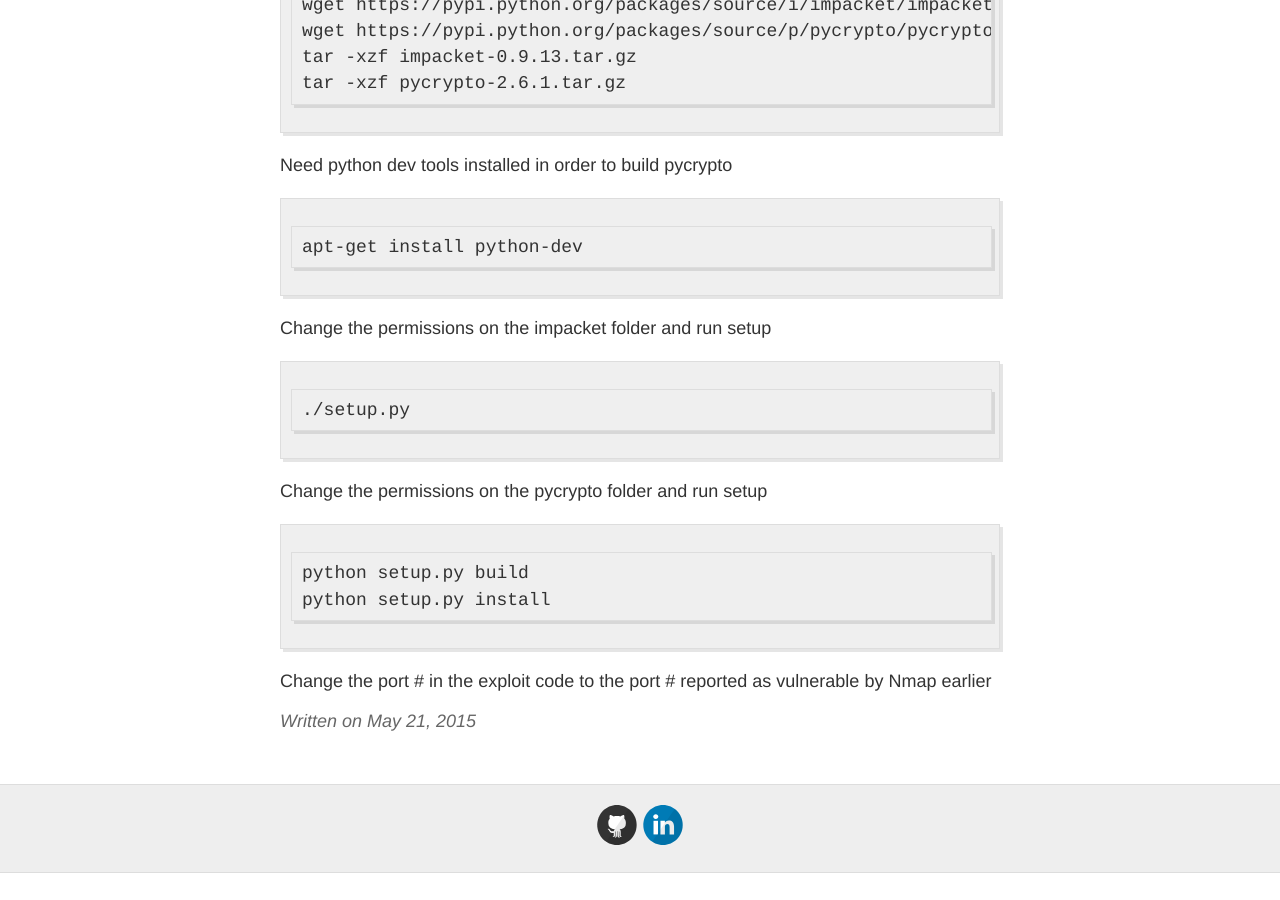
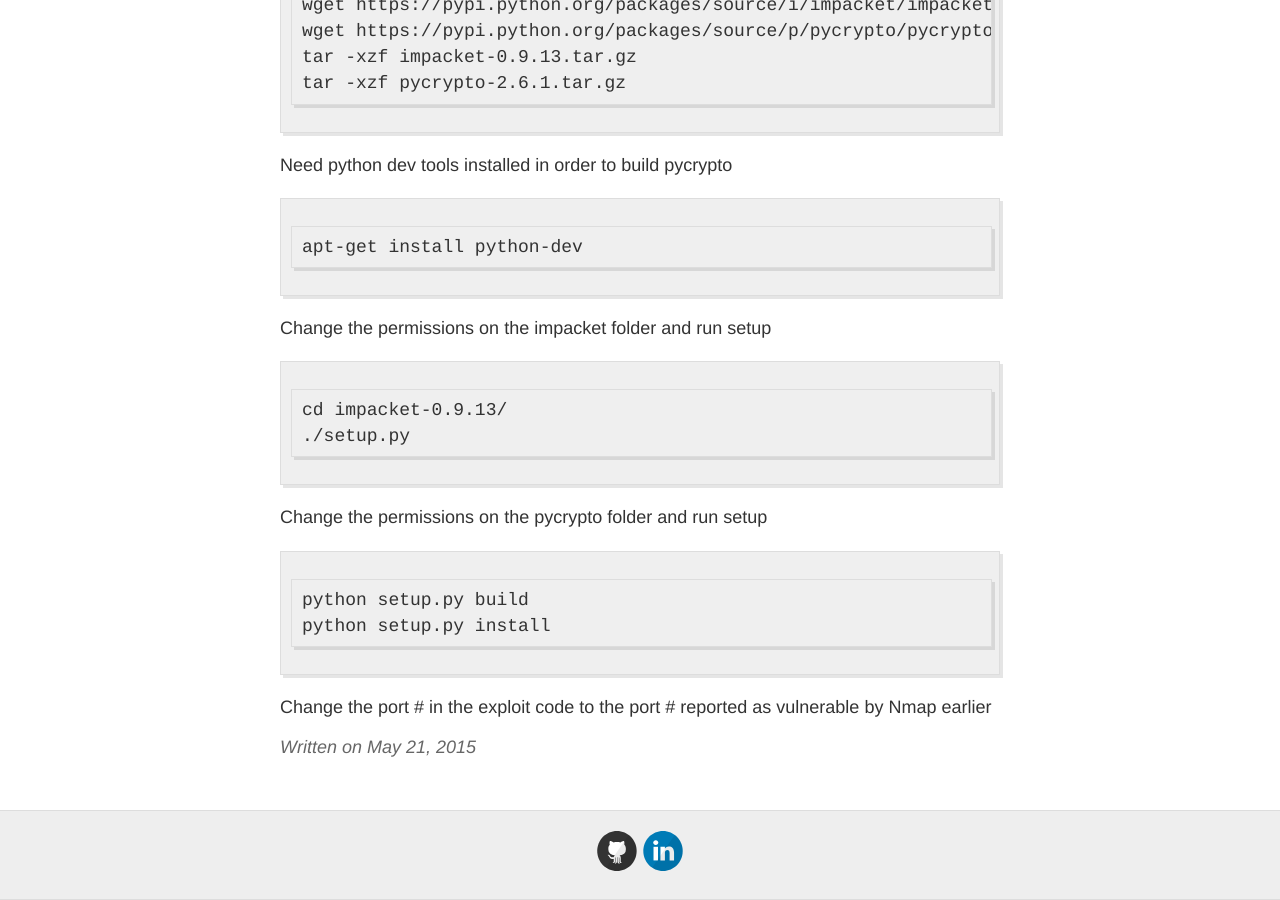
Before and after one commit to dmittakarin8/dmittakarin8.github.io, a Jekyll site: the page built from _posts/2015-5-21-Exploiting-MS08067-wo-Metasploit.md, in a window 1280 px wide and 900 px high, scrolled down 1337 px. Built offline with Jekyll 4.4.1, drawn with Linux system fonts in a browser that asks for light colours; Markdown is read by kramdown in place of the engine named in the settings; before the commit the page ends 2210 px from its top, so only the background shows below that.

Commit message:
Updated 2015-5-21-Exploiting-MS08067-wo-Metasploit.md

```diff
--- a/_posts/2015-5-21-Exploiting-MS08067-wo-Metasploit.md
+++ b/_posts/2015-5-21-Exploiting-MS08067-wo-Metasploit.md
@@ -41,6 +41,7 @@ Need python dev tools installed in order to build pycrypto
 
 Change the permissions on the impacket folder and run setup
 
+    cd impacket-0.9.13/
 	./setup.py
 
 Change the permissions on the pycrypto folder and run setup
```
